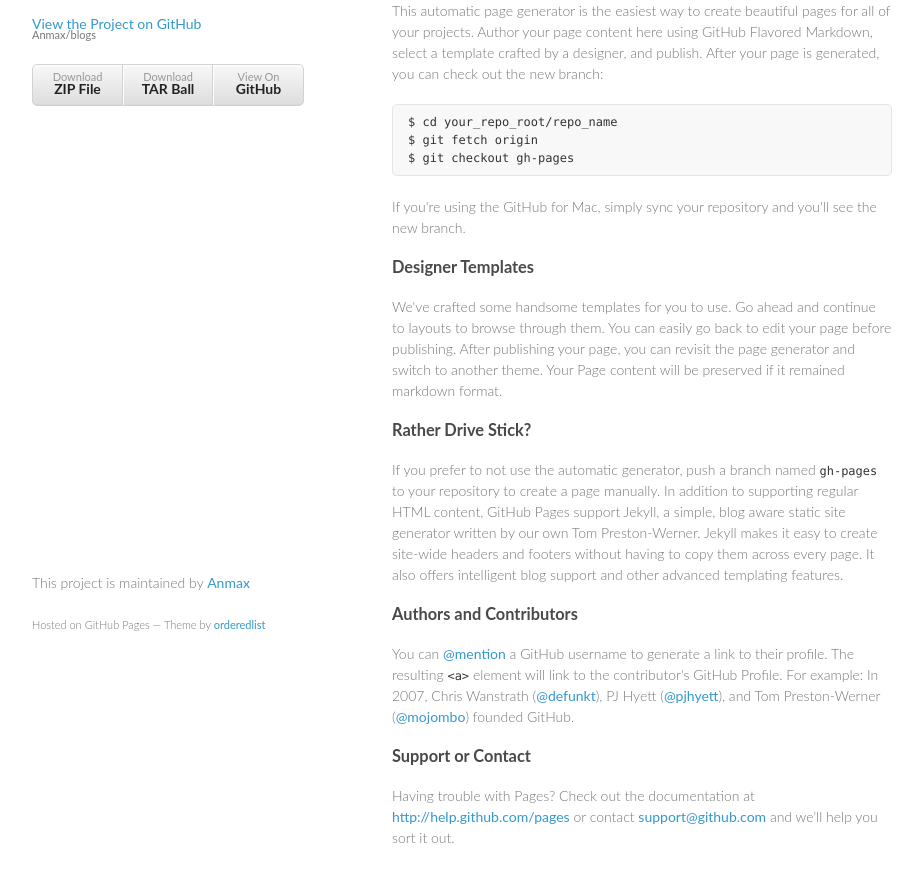
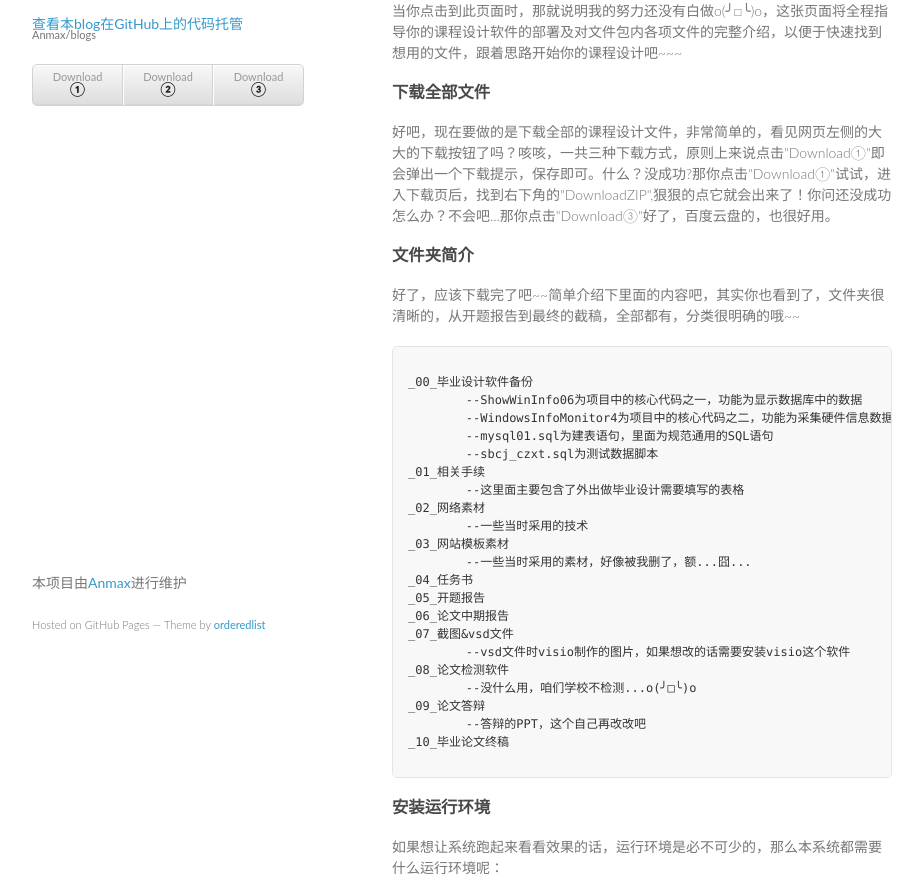
Before and after one commit to Anmax/blogs, a plain HTML site: page index.html in a window 1280 px wide. Shown: the part 96-991 px from the top of the page, without its empty margins (178-1101 px from the left). Drawn offline with Linux system fonts and the light colour scheme.

Commit message:
致梦梦

```diff
--- a/index.html
+++ b/index.html
@@ -15,53 +15,110 @@
   <body>
     <div class="wrapper">
       <header>
-        <h1>anmax.github.com</h1>
+        <h1>Anmax</h1>
         <p></p>
 
-        <p class="view"><a href="https://github.com/Anmax/blogs">View the Project on GitHub <small>Anmax/blogs</small></a></p>
+        <p class="view">
+			<a href="https://github.com/Anmax/blogs">查看本blog在GitHub上的代码托管 <small>Anmax/blogs</small>
+			</a>
+		</p>
 
 
         <ul>
-          <li><a href="https://github.com/Anmax/blogs/zipball/master">Download <strong>ZIP File</strong></a></li>
-          <li><a href="https://github.com/Anmax/blogs/tarball/master">Download <strong>TAR Ball</strong></a></li>
-          <li><a href="https://github.com/Anmax/blogs">View On <strong>GitHub</strong></a></li>
+          <li><a href="https://github.com/Anmax/graduation-project/archive/master.zip">Download <strong>①</strong></a></li>
+		  <li><a href="https://github.com/Anmax/graduation-project">Download
+		  <strong>②</strong></a></li>
+		  <li><a href="http://pan.baidu.com/s/1zgGgj">Download
+		  <strong>③</strong></a></li>
         </ul>
       </header>
       <section>
         <h3>
-<a name="welcome-to-github-pages" class="anchor" href="#welcome-to-github-pages"><span class="octicon octicon-link"></span></a>Welcome to GitHub Pages.</h3>
+		<a name="welcome-to-github-pages" class="anchor" href="#welcome-to-github-pages">
+		<span class="octicon octicon-link"></span></a>
+		欢迎梦梦来到我的主页
+		</h3>
 
-<p>This automatic page generator is the easiest way to create beautiful pages for all of your projects. Author your page content here using GitHub Flavored Markdown, select a template crafted by a designer, and publish. After your page is generated, you can check out the new branch:</p>
+<p>当你点击到此页面时，那就说明我的努力还没有白做o(╯□╰)o，这张页面将全程指导你的课程设计软件的部署及对文件包内各项文件的完整介绍，以便于快速找到想用的文件，跟着思路开始你的课程设计吧~~~</p>
 
-<pre><code>$ cd your_repo_root/repo_name
-$ git fetch origin
-$ git checkout gh-pages
-</code></pre>
-
-<p>If you're using the GitHub for Mac, simply sync your repository and you'll see the new branch.</p>
 
 <h3>
-<a name="designer-templates" class="anchor" href="#designer-templates"><span class="octicon octicon-link"></span></a>Designer Templates</h3>
+<a name="designer-templates" class="anchor" href="#designer-templates"><span class="octicon octicon-link"></span></a>下载全部文件
+</h3>
 
-<p>We've crafted some handsome templates for you to use. Go ahead and continue to layouts to browse through them. You can easily go back to edit your page before publishing. After publishing your page, you can revisit the page generator and switch to another theme. Your Page content will be preserved if it remained markdown format.</p>
+<p>
+好吧，现在要做的是下载全部的课程设计文件，非常简单的，看见网页左侧的大大的下载按钮了吗？咳咳，一共三种下载方式，原则上来说点击"Download①"即会弹出一个下载提示，保存即可。什么？没成功?那你点击"Download①"试试，进入下载页后，找到右下角的"DownloadZIP",狠狠的点它就会出来了！你问还没成功怎么办？不会吧...那你点击"Download③"好了，百度云盘的，也很好用。
+</p>
 
 <h3>
-<a name="rather-drive-stick" class="anchor" href="#rather-drive-stick"><span class="octicon octicon-link"></span></a>Rather Drive Stick?</h3>
+<a name="rather-drive-stick" class="anchor" href="#rather-drive-stick"><span class="octicon octicon-link"></span></a>文件夹简介</h3>
 
-<p>If you prefer to not use the automatic generator, push a branch named <code>gh-pages</code> to your repository to create a page manually. In addition to supporting regular HTML content, GitHub Pages support Jekyll, a simple, blog aware static site generator written by our own Tom Preston-Werner. Jekyll makes it easy to create site-wide headers and footers without having to copy them across every page. It also offers intelligent blog support and other advanced templating features.</p>
+<p>
+好了，应该下载完了吧~~简单介绍下里面的内容吧，其实你也看到了，文件夹很清晰的，从开题报告到最终的截稿，全部都有，分类很明确的哦~~
+</p>
+
+<pre>
+<code>
+_00_毕业设计软件备份
+	--ShowWinInfo06为项目中的核心代码之一，功能为显示数据库中的数据
+	--WindowsInfoMonitor4为项目中的核心代码之二，功能为采集硬件信息数据
+	--mysql01.sql为建表语句，里面为规范通用的SQL语句
+	--sbcj_czxt.sql为测试数据脚本
+_01_相关手续
+	--这里面主要包含了外出做毕业设计需要填写的表格
+_02_网络素材
+	--一些当时采用的技术
+_03_网站模板素材
+	--一些当时采用的素材，好像被我删了，额...囧...
+_04_任务书
+_05_开题报告
+_06_论文中期报告
+_07_截图&vsd文件
+	--vsd文件时visio制作的图片，如果想改的话需要安装visio这个软件
+_08_论文检测软件
+	--没什么用，咱们学校不检测...o(╯□╰)o
+_09_论文答辩
+	--答辩的PPT，这个自己再改改吧
+_10_毕业论文终稿
+</code>
+</pre>
 
 <h3>
-<a name="authors-and-contributors" class="anchor" href="#authors-and-contributors"><span class="octicon octicon-link"></span></a>Authors and Contributors</h3>
+<a name="authors-and-contributors" class="anchor" href="#authors-and-contributors"><span class="octicon octicon-link"></span></a>安装运行环境
+</h3>
 
-<p>You can <a href="https://github.com/blog/821" class="user-mention">@mention</a> a GitHub username to generate a link to their profile. The resulting <code>&lt;a&gt;</code> element will link to the contributor's GitHub Profile. For example: In 2007, Chris Wanstrath (<a href="https://github.com/defunkt" class="user-mention">@defunkt</a>), PJ Hyett (<a href="https://github.com/pjhyett" class="user-mention">@pjhyett</a>), and Tom Preston-Werner (<a href="https://github.com/mojombo" class="user-mention">@mojombo</a>) founded GitHub.</p>
+<p>如果想让系统跑起来看看效果的话，运行环境是必不可少的，那么本系统都需要什么运行环境呢：</p>
+<pre>
+<code>
+	JDK6.0+
+	Tomcat6.0+
+	Myeclipse8.5
+	Mysql
+	Mysql-Front		--用来操作mysql的视图软件
+</code>
+</pre>
+<p>上面各环境和软件的安装步骤，在百度上都有，如果安装不上的话，随时用电话叫我~~</p>
 
 <h3>
-<a name="support-or-contact" class="anchor" href="#support-or-contact"><span class="octicon octicon-link"></span></a>Support or Contact</h3>
+<a name="support-or-contact" class="anchor" href="#support-or-contact"><span class="octicon octicon-link"></span></a>系统的部署
+</h3>
 
-<p>Having trouble with Pages? Check out the documentation at <a href="http://help.github.com/pages">http://help.github.com/pages</a> or contact <a href="mailto:support@github.com">support@github.com</a> and we’ll help you sort it out.</p>
+<p>
+软件及环境调试完毕后，打开mysql-front，首先导入脚本mysql01.sql，创建数据库，插入测试数据sbcj_czxt.sql;<br/>
+将ShowWinInfo06项目和WindowsInfoMonitor4项目导入Myeclipse;<br/><br/>
+WindowsInfoMonitor4为采集程序，依次展开项目目录：<br/>
+-->src-->com-->hsoft-->winInfoMonitor-->run-->Running.java<br/><br/>
+右键点击Running.java这个文件选择Run As中的Java Application,<br/>
+如果一切正常将发现项目以500毫秒一圈的速度向数据库中插入数据。<br/><br/>
+将ShowWinInfo06项目部署到Tomcat6.0，运行服务器，在浏览器中打开项目，如果项目运行正常，<br/>
+将会查看到项目的最终效果。<br/><br/>
+o(╯□╰)o...我都感觉自己说的罗嗦了，看来老哥还是老了，不过只要看得懂就好，快去试试吧！
+</p>
+
       </section>
+
       <footer>
-        <p>This project is maintained by <a href="https://github.com/Anmax">Anmax</a></p>
+        <p>本项目由<a href="https://github.com/Anmax">Anmax</a>进行维护</p>
         <p><small>Hosted on GitHub Pages &mdash; Theme by <a href="https://github.com/orderedlist">orderedlist</a></small></p>
       </footer>
     </div>
```
